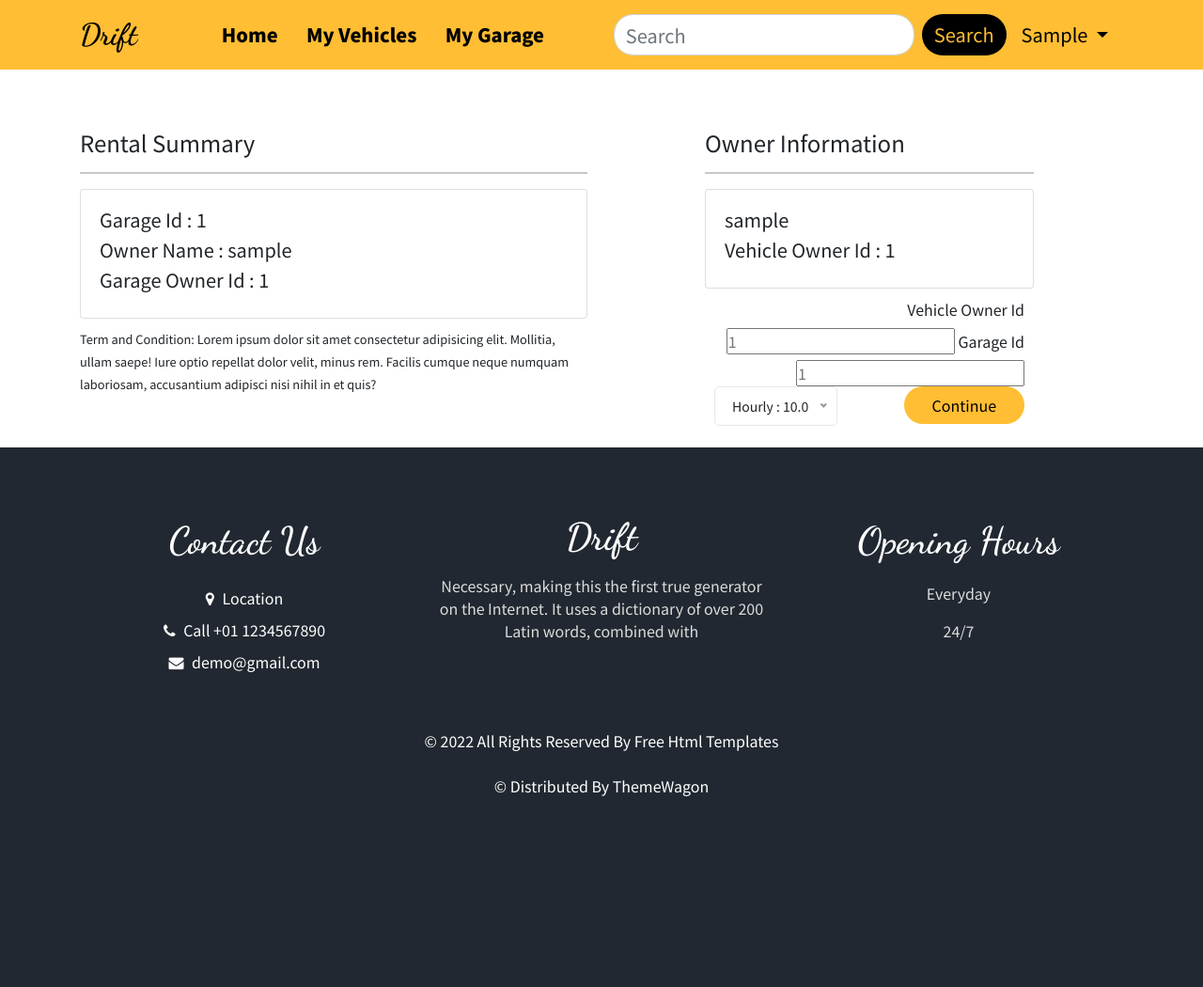
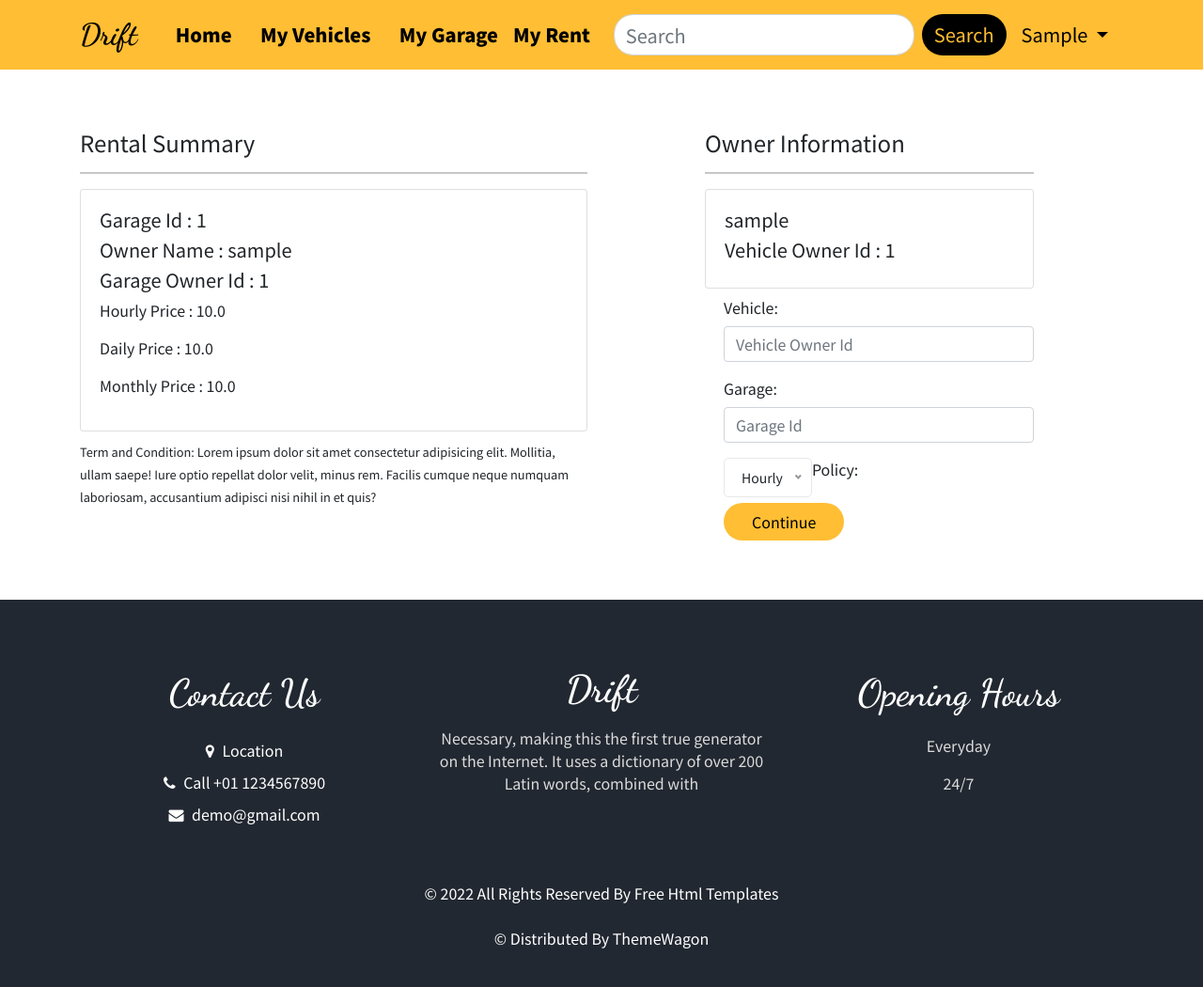
Before and after one commit to Rk-Rabbin/junior_project, a Django app: page /checkout/1 in a window 1280 px wide. Shown: the whole page at 94% size. Before the commit the page ends 847 px from the top, so only its background shows below. Run offline with Django 4.2, Linux system fonts and the light colour scheme; a user stored in the database is signed in; tables that the repository leaves empty hold one stand-in row (values such as "Sample post"); some libraries are stand-ins or nearby versions.

Commit message:
rentals done

```diff
--- a/HomepageApp/forms.py
+++ b/HomepageApp/forms.py
@@ -100,8 +100,8 @@ class RentalForm(forms.ModelForm):
     class Meta:
         model = Rentals
         fields = ['vehicle','garage','policy']
-        widgets = {'vehicle':forms.TextInput(attrs={'class':'form-control'}),
-                    'garage':forms.TextInput(attrs={'class':'form-control'}),
+        widgets = {'vehicle':forms.TextInput(attrs={'class':'form-control','placeholder':'Vehicle Owner Id'}),
+                    'garage':forms.TextInput(attrs={'class':'form-control', 'placeholder':'Garage Id'}),
                     'policy':forms.Select(attrs={'class':'regDropDown', 'style':'color:black;'}),
                     }
 
--- a/HomepageApp/urls.py
+++ b/HomepageApp/urls.py
@@ -12,6 +12,7 @@ urlpatterns = [
     path('search/', views.search_view , name='search'),
     path('mygarage/', views.mygarage , name='mygarage'),
     path('myvehicle/', views.myvehicle , name='myvehicle'),
+    path('myrent/', views.myrent, name='myrent'),
     path('checkout/<garage_id>', views.checkout , name='checkout'),
     path('rent/<garage_id>',views.rent_view, name='rent'),
     path('rent_done/', views.rent_done , name='rentdone'),
--- a/HomepageApp/views.py
+++ b/HomepageApp/views.py
@@ -1,5 +1,5 @@
 from django.shortcuts import render, HttpResponse, redirect, HttpResponseRedirect
-from .forms import RegistrationForm, VehicleOwnForm, LoginForm, GarageOwnForm, GarageForm, VehicleForm
+from .forms import RegistrationForm, VehicleOwnForm, LoginForm, GarageOwnForm, GarageForm, VehicleForm, RentalForm
 # from .forms import RegistrationForm, GarageForm, VehicleForm, RentalForm, ReviewsForm, Logform
 from .models import User, Garage, Reviews, Vehicle, VehicleOwner, GarageOwner, Rentals
 # from .forms import MyPasswordChangeForm, MyPasswordResetForm, MySetPasswordForm
@@ -10,6 +10,7 @@ from django.contrib.auth import authenticate, login
 from django.views.decorators.cache import cache_control
 from django.contrib.auth.decorators import login_required
 from django.utils.decorators import method_decorator
+from datetime import date
 
 
 # Create your views here.
@@ -130,7 +131,7 @@ class VehicleRegView(View):
                 vid = v_own.id
             except VehicleOwner.DoesNotExist:
                 v_own = None
-                messages.success(request, 'Congratulations!! Successfully Registered your vehicle')
+                messages.success(request, 'Sorry!! Register as an owner first')
                 return render(request, 'Homepage/vehicleOwnReg.html' , {'message':messages})
             vehicle_num = request.POST['vnum']
             type = request.POST['type']
@@ -153,6 +154,7 @@ def mygarage(request):
     except GarageOwner.DoesNotExist:
         return render(request, 'Homepage/mygarage.html')
 
+
 @cache_control(no_cache=True, must_revalidate=True, no_store=True)
 @login_required
 def myvehicle(request):
@@ -165,6 +167,20 @@ def myvehicle(request):
         return render(request, 'Homepage/myvehicle.html',{'mv':mv})
     except:
         return render(request, 'Homepage/myvehicle.html')
+
+
+@cache_control(no_cache=True, must_revalidate=True, no_store=True)
+@login_required
+def myrent(request):
+    usr = request.user
+    uid = usr.id
+    try:
+        v_own = VehicleOwner.objects.get(users_id = uid)
+        vid = v_own.id
+        mv = Rentals.objects.filter(vehicle_id=vid)
+        return render(request, 'Homepage/myrent.html',{'mv':mv})
+    except:
+        return render(request, 'Homepage/myrent.html')
 
 @cache_control(no_cache=True, must_revalidate=True, no_store=True)
 @login_required
@@ -249,6 +265,8 @@ def rent_view(request, garage_id):
     owner = GarageOwner.objects.get(id=garage.garage_owner_id)
     return render(request, 'Homepage/rent.html',{'garage':garage, 'owner':owner})
 
+@cache_control(no_cache=True, must_revalidate=True, no_store=True)
+@login_required
 def checkout(request, garage_id):
     usr = request.user
     uid = usr.id
@@ -258,16 +276,29 @@ def checkout(request, garage_id):
         go_id = mg.garage_owner_id
         go = GarageOwner.objects.get(id = go_id)
         usr2 = User.objects.get(id=go.users_id)
-        return render(request, 'Homepage/checkout.html',{'vo':vo, 'mg':mg, 'usr2':usr2})
+        form = RentalForm()
+        return render(request, 'Homepage/checkout.html',{'vo':vo, 'mg':mg, 'usr2':usr2, 'form':form})
     except:
         return render(request, 'Homepage/checkout.html')
 
+
+@cache_control(no_cache=True, must_revalidate=True, no_store=True)
+@login_required
 def rent_done(request):
     if request.method == 'POST':
-        v = request.POST.get9('v')
-        g = request.POST.get9('g')
-        p = request.POST.get9('p')
-        rent = Rentals(vehicle=v, garage=g, policy=p)
-        rent.save()
-        messages.success("Successfully Rented")
-        return render(request, 'Homepage/rent_done.html',{'message':messages})
+        form = RentalForm(request.POST)
+        if form.is_valid():
+            # v = request.POST.get('vehicle')
+            # g = request.POST.get('garage')
+            # p = request.POST.get('policy')
+            # r = date.today()
+            # v = request.POST.get['v']
+            # g = request.POST.get['g']
+            # p = request.POST.get['p']
+            # rent = Rentals(vehicle=v, garage=g, policy=p, rental_date=r)
+            # rent.save()
+            form.save()
+            messages.success(request, "Successfully Rented")
+            return render(request, 'Homepage/rent_done.html',{'message':messages})
+        else:
+            return HttpResponse(f"sorry {v} {g} {p}")
--- a/templates/Homepage/base2.html
+++ b/templates/Homepage/base2.html
@@ -60,6 +60,9 @@
           <li class="nav-item">
            <a class="nav-link" style="font-size:20px; font-weight:bold; color:black" aria-current="page" href="{% url 'mygarage' %}">My Garage</a>
          </li>
+         <li class="nav-item">
+          <a class="nav-link" style="font-size:20px; font-weight:bold; color:black" aria-current="page" href="{% url 'myrent' %}">My Rent</a>
+        </li>
          </ul>
          <form method="get" action="/search" class="d-flex">
            <input class="form-control me-2" style="font-size:20px; border-radius:20px" type="search" placeholder="Search" aria-label="Search" name="search" id="search">
--- a/templates/Homepage/checkout.html
+++ b/templates/Homepage/checkout.html
@@ -1,6 +1,6 @@
 {% extends 'Homepage/base2.html' %}
 {% load static %}
-{% block title %}Buy Now{% endblock title %}
+{% block title %}Checkout{% endblock title %}
 {% block main-content %}
 <div class="rk" style="padding-top:90px; padding-bottom:15px">
 <div class="container">
@@ -14,6 +14,9 @@
           <h5>Garage Id : {{mg.garage_id}} </h5>
           <h5>Owner Name : {{usr2.username}}</h5>
           <h5>Garage Owner Id : {{mg.garage_owner_id}} </h5>
+          <p>Hourly Price : {{mg.hourlyprice}}</p>
+          <p>Daily Price : {{mg.dailyprice}}</p>
+          <p>Monthly Price : {{mg.monthlyprice}}</p>
           {% endif %}
         </div>
       </div>
@@ -22,7 +25,6 @@
   <div class="col-sm-4 offset-sm-1">
     <h4>Owner Information</h4>
     <hr>
-    <form action="">
       <div class="card">
         <div class="card-body">
           <h5>{{request.user.username}}</h5>
@@ -34,25 +36,93 @@
           {% endif %}
         </div>
       </div>
-        <div class="text-end" style="padding:10px">
+        <div class="form-check mt-2 mb-5">
           <form action="{% url 'rentdone' %}" method="post" class="d-inline">
             {% csrf_token %}
-            <label for="v">Vehicle Owner Id </label>
-            <input type="text" id="v" name="v" placeholder="{{vo.id}}" readonly>
+            {% for fm in form %}
+            <div class ="form-group mb-3">
+              {{fm.label_tag}} {{fm}} <small class="text-danger">{{fm.errors | striptags}}</small>
+            </div>
+            {% endfor %}
+            <input type="submit" value="Continue" style="display: inline-block;padding: 8px 30px;background-color: #ffbe33;color: black;
+            border-radius: 45px;-webkit-transition: all 0.3s;transition: all 0.3s;border: none;">
+          </div>
+    </div>
+  </div>
+</div>
+</div>
+{% endblock main-content %}
+
+
+
+
+
+
+
+
+{% comment %} {% extends 'Homepage/base2.html' %}
+{% load static %}
+{% block title %}Check Out{% endblock title %}
+{% block main-content %}
+<div class="rk" style="padding-top:90px; padding-bottom:15px">
+<div class="container">
+ <div class="row mt-5">
+  <div class="col-sm-6">
+    <h4>Rental Summary</h4>
+    <hr>
+      <div class="card mb-2">
+        <div class="card-body">
+          {% if mg %}
+          <h5>Garage Id : {{mg.garage_id}} </h5>
+          <h5>Owner Name : {{usr2.username}}</h5>
+          <h5>Garage Owner Id : {{mg.garage_owner_id}} </h5>
+          <p>Hourly Price : {{mg.hourlyprice}}</p>
+          <p>Daily Price : {{mg.dailyprice}}</p>
+          <p>Monthly Price : {{mg.monthlyprice}}</p>
+          {% endif %}
+        </div>
+      </div>
+    <small>Term and Condition: Lorem ipsum dolor sit amet consectetur adipisicing elit. Mollitia, ullam saepe! Iure optio repellat dolor velit, minus rem. Facilis cumque neque numquam laboriosam, accusantium adipisci nisi nihil in et quis?</small>
+  </div>
+  <div class="col-sm-4 offset-sm-1">
+    <h4>Owner Information</h4>
+    <hr>
+      <div class="card">
+        <div class="card-body">
+          <h5>{{request.user.username}}</h5>
+          {% if vo %}
+          {% comment %} <p>Vehicle Number : {{mv.vehicle_num}}</p> {% endcomment %}
+          {% comment %} <h5>Vehicle Owner Id : {{vo.id}}</h5>
+          {% else %}
+          <p>No Registered Vehicles</p>
+          {% endif %}
+        </div>
+
+        {% comment %} <div class="text-end" style="padding:10px"> {% endcomment %}
+          {% comment %} <div style="padding:10px">
+            <form action="{% url 'rentdone' %}" method="post" class="d-inline">
+              {% csrf_token %}
+              {% for fm in form %}
+              <div class ="form-group mb-3">
+                {{fm.label_tag}} {{fm}} <small class="text-danger">{{fm.errors | striptags}}</small>
+              </div>
+              {% endfor %}
+              <input type="submit" value="Continue" style="display: inline-block;padding: 8px 30px;background-color: #ffbe33;color: black;
+              border-radius: 45px;-webkit-transition: all 0.3s;transition: all 0.3s;border: none;"> {% endcomment %}
+              {% comment %} <label for="v">Vehicle Owner Id </label>
+              <input type="text" id="v" name="v" placeholder="{{vo.id}}">
               <label for="g">Garage Id</label>
-            <input type="text" id="g" name="g" placeholder="{{mg.garage_id}}" readonly>
-            <select>
+              <input type="text" id="g" name="g" placeholder="{{mg.garage_id}}">
+              <select name="p" id="p">
                 <option value="Hourly">Hourly : {{mg.hourlyprice}}</option>
                 <option value="Daily">Daily : {{mg.dailyprice}}</option>
                 <option value="Monthly">Monthly : {{mg.monthlyprice}}</option>
               </select>
               <input type="submit" style="display: inline-block;padding: 8px 30px;background-color: #ffbe33;
-            color:black;border-radius: 45px;-webkit-transition: all 0.3s;transition: all 0.3s;border: none;" value="Continue">
-        </form>
-        </div>
-      </form>
+              color:black;border-radius: 45px;-webkit-transition: all 0.3s;transition: all 0.3s;border: none;" value="Continue"> {% endcomment %}
+            {% comment %} </form>
           </div>
         </div>
   </div>
 </div>
-{% endblock main-content %}
+{% endblock main-content %} {% endcomment %}
--- a/templates/Homepage/profile.html
+++ b/templates/Homepage/profile.html
@@ -11,8 +11,8 @@
     <li class="d-grid"><a href="#" class="btn {{active}}">Profile</a></li>
     <li class="d-grid"><a href="{% url 'myvehicle' %}" class="btn ">My Vehicles</a></li>
     <li class="d-grid"><a href="{% url 'mygarage' %}" class="btn">My Garages</a></li>
-    <li class="d-grid"><a href="#" class="btn">Rents</a></li>
-    <li class="d-grid"><a href="#" class="btn">Rviews</a></li>
+    <li class="d-grid"><a href="{% url 'myrent' %}" class="btn">Rents</a></li>
+    <li class="d-grid"><a href="#" class="btn">Reviews</a></li>
    </ul>
   </div>
   <div class="col-sm-9 offset-sm-1">
--- a/templates/Homepage/rent.html
+++ b/templates/Homepage/rent.html
@@ -17,7 +17,7 @@
         <p>Garage Area: {{garage.area}}</p> <br>
         <p>Owner Number: {{owner.number}}</p> <br>
         <h4>Hourly Price: {{garage.hourlyprice}}</h4> <br>
-        <h4>Daily Price: {{garage.dailyyprice}}</h4> <br>
+        <h4>Daily Price: {{garage.dailyprice}}</h4> <br>
         <h4>Monthly Price: {{garage.monthlyprice}}</h4> <br>
         <a href="{% url 'checkout' garage.garage_id %}" class="btn btn-danger shadow px-5 py-2 ms-4">Rent Now</a>
         </div>
```
Also changed, not shown: templates/Homepage/myrent.html (added, +39 -0 lines), media/216322_mUkZ58B.jpeg (added), media/insta_jti6aIG.ico (added). Lines whose indentation alone changed are shown as unchanged.
